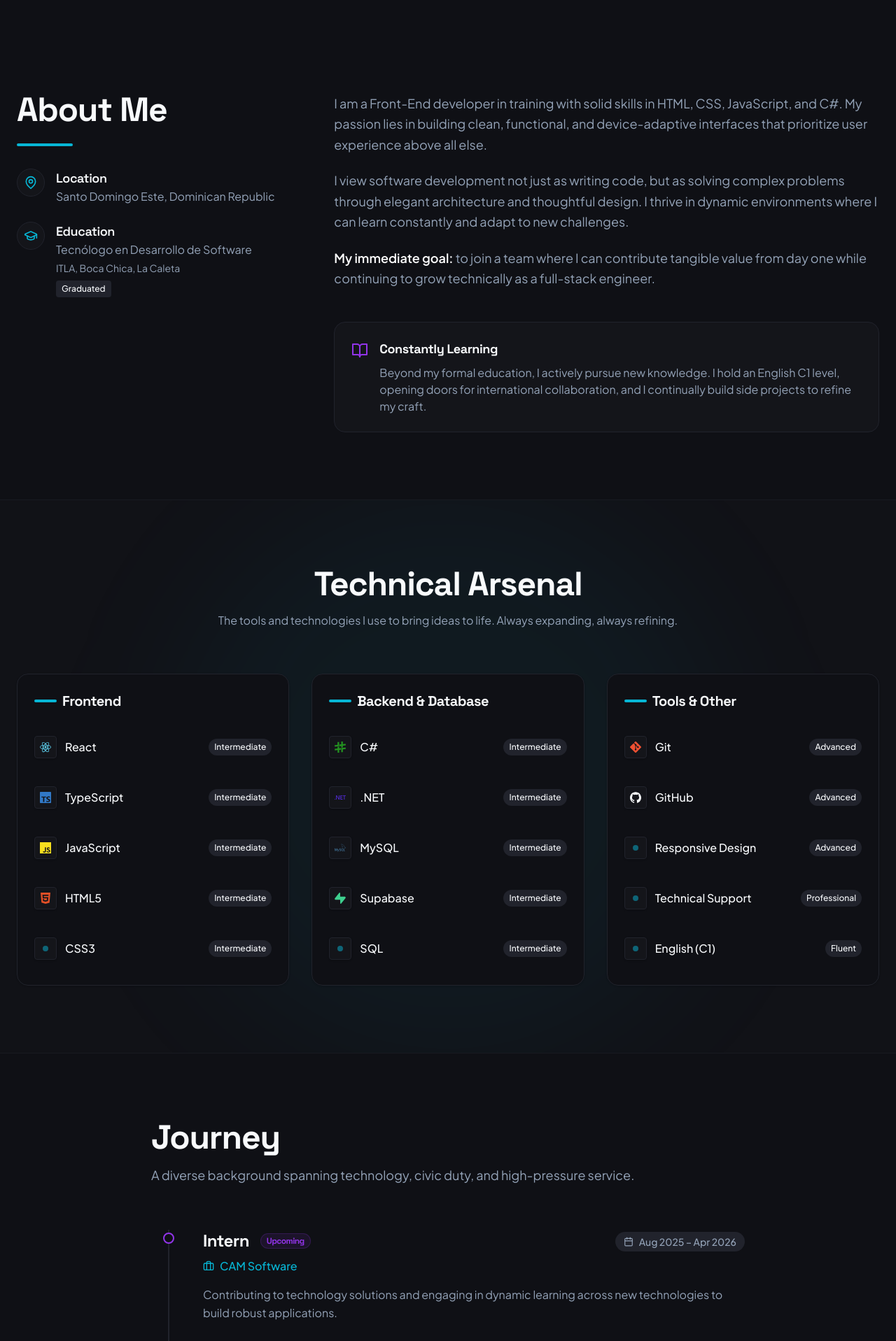
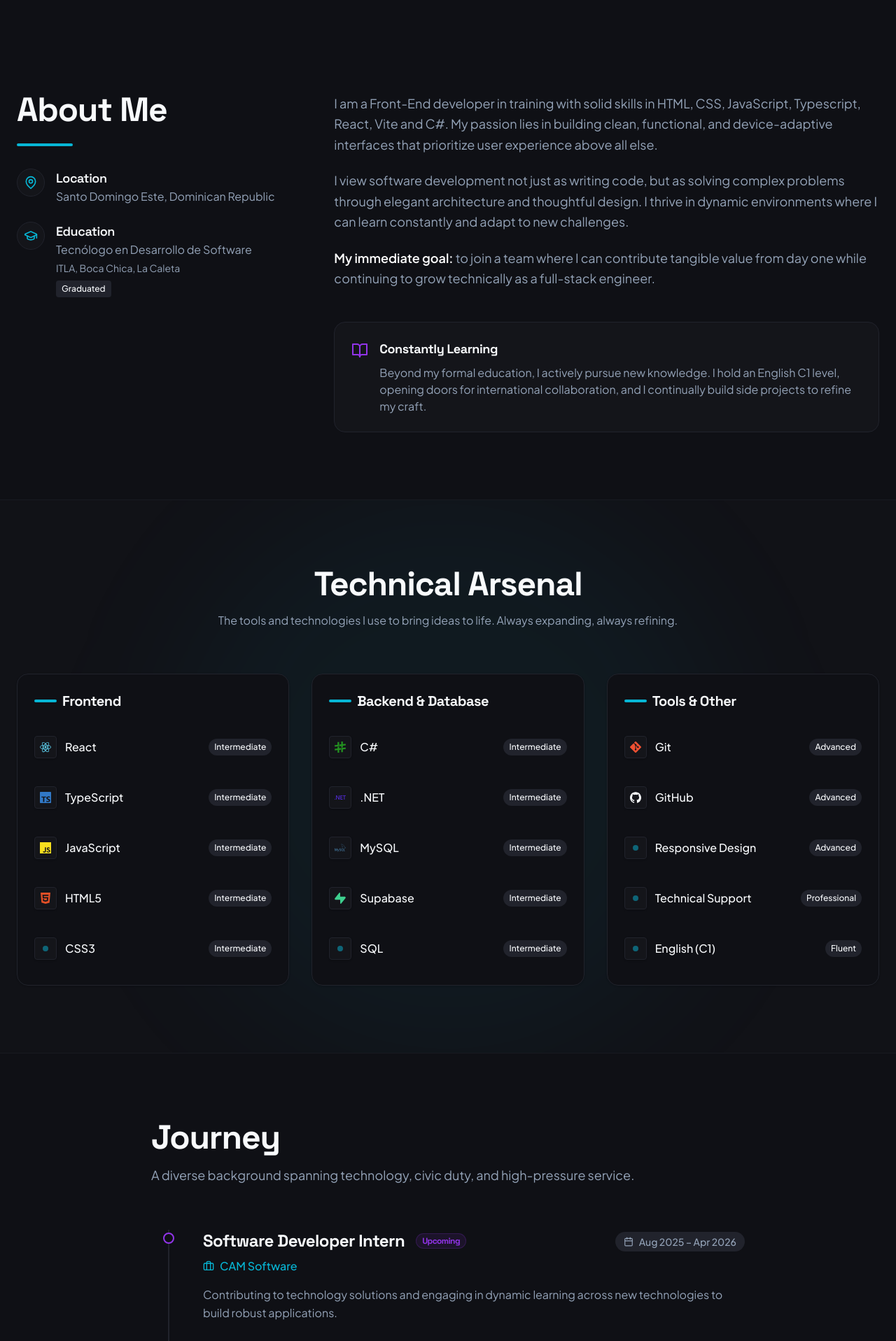
Before and after one commit to DUkE-01/Mi_Pagina, a React (Vite) app in the folder portfolio/: page / in a window 1280 px wide. Shown: the part 763-2680 px from the top of the page at 70% size. Built offline with nearby package versions, Linux system fonts and the light colour scheme.

Commit message:
Fix: Update About.tsx and Experience.tsx

```diff
--- a/portfolio/src/components/sections/About.tsx
+++ b/portfolio/src/components/sections/About.tsx
@@ -54,7 +54,7 @@ export function About() {
               className="prose prose-invert max-w-none prose-p:text-lg prose-p:leading-relaxed prose-p:text-muted-foreground"
             >
               <p>
-                I am a Front-End developer in training with solid skills in HTML, CSS, JavaScript, and C#. My passion lies in building clean, functional, and device-adaptive interfaces that prioritize user experience above all else.
+                I am a Front-End developer in training with solid skills in HTML, CSS, JavaScript, Typescript, React, Vite and C#. My passion lies in building clean, functional, and device-adaptive interfaces that prioritize user experience above all else.
               </p>
               <p>
                 I view software development not just as writing code, but as solving complex problems through elegant architecture and thoughtful design. I thrive in dynamic environments where I can learn constantly and adapt to new challenges.
--- a/portfolio/src/components/sections/Experience.tsx
+++ b/portfolio/src/components/sections/Experience.tsx
@@ -3,7 +3,7 @@ import { Briefcase, Calendar } from "lucide-react";
 
 const experiences = [
   {
-    role: "Intern",
+    role: "Software Developer Intern",
     company: "CAM Software",
     period: "Aug 2025 – Apr 2026",
     description: "Contributing to technology solutions and engaging in dynamic learning across new technologies to build robust applications.",
```
